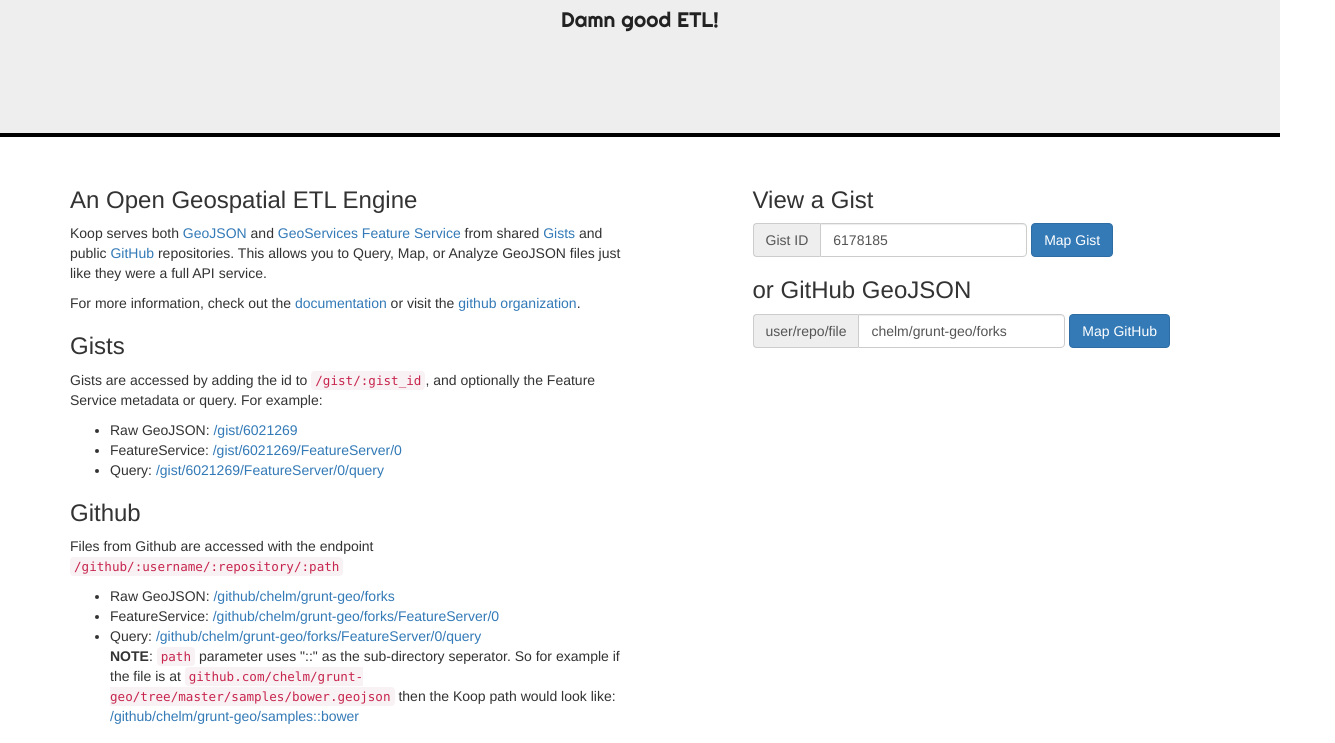
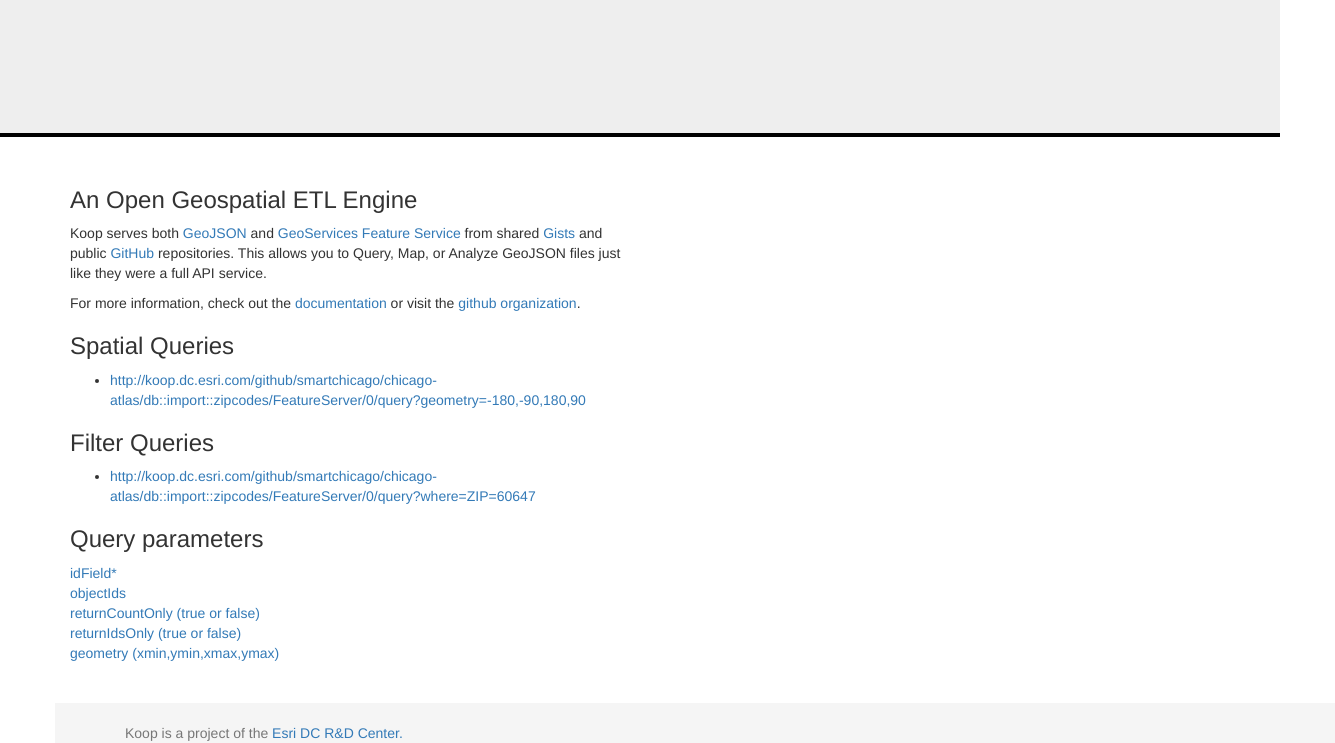
Before and after one commit to oppoudel/koop-baltimore, a website: page views/public/index.html in a window 1280 px wide. Shown: the part 143-886 px from the top of the page, 1335 px wide, since content can reach past the window. Drawn offline with nearby package versions, Linux system fonts and the light colour scheme.

Commit message:
Updated Index.html

```diff
--- a/views/public/index.html
+++ b/views/public/index.html
@@ -1,7 +1,8 @@
 <!DOCTYPE html>
 <html>
+
 <head>
-  <title>Koop</title>
+  <title>Baltimore Koop-Socrata</title>
   <meta name="viewport" content="width=device-width, initial-scale=1, maximum-scale=1" />
   <link rel="stylesheet" href="http://fonts.googleapis.com/css?family=Righteous">
   <link rel="stylesheet" href="//maxcdn.bootstrapcdn.com/bootstrap/3.3.5/css/bootstrap.min.css">
@@ -9,14 +10,17 @@
     /**
      * sticky footer styles
      */
+
     html {
       position: relative;
       min-height: 100%;
     }
+
     body {
       /* Margin bottom by footer height */
       margin-bottom: 100px;
     }
+
     .footer {
       position: absolute;
       bottom: 0;
@@ -37,10 +41,12 @@
       min-height: 280px;
       border-bottom: 4px solid black;
     }
+
     .jumbotron a {
       color: #222;
       text-decoration: none;
     }
+
     .footer .text-muted {
       margin: 20px 0;
     }
@@ -52,7 +58,6 @@
     <div class="container">
       <a href="https://koopjs.github.io/">
         <h1>Koop</h1>
-        <span>Damn good ETL!</span>
       </a>
     </div>
   </div>
@@ -62,51 +67,24 @@
       <div class="col-md-6">
         <h3>An Open Geospatial ETL Engine</h3>
 
-        <p>Koop serves both <a href="http://geojson.org" target="_blank">GeoJSON</a> and <a href="http://maps.esri.com/apl4/sdk/rest/featureserver.html" target="_blank">GeoServices Feature Service</a> from shared <a href="http://gist.github.com" target="_blank">Gists</a> and  public <a href="http://github.com">GitHub</a> repositories. This allows you to Query, Map, or Analyze GeoJSON files just like they were a full API service.</p>
+        <p>Koop serves both <a href="http://geojson.org" target="_blank">GeoJSON</a> and <a href="http://maps.esri.com/apl4/sdk/rest/featureserver.html"
+            target="_blank">GeoServices Feature Service</a> from shared <a href="http://gist.github.com" target="_blank">Gists</a>          and public <a href="http://github.com">GitHub</a> repositories. This allows you to Query, Map, or Analyze GeoJSON
+          files just like they were a full API service.</p>
 
         <p>For more information, check out the <a href="https://koopjs.github.io/">documentation</a> or visit the <a href="https://github.com/koopjs">github organization</a>.</p>
-
-        <h3>Gists</h3>
-
-        <p>Gists are accessed by adding the id to <code>/gist/:gist_id</code>, and optionally the Feature Service metadata or query. For example:</p>
-
-        <ul>
-          <li>Raw GeoJSON: <a href="/gist/6021269/" target="_blank">/gist/6021269</a></li>
-          <li>FeatureService: <a href="/gist/6021269/FeatureServer/0" target="_blank">/gist/6021269/FeatureServer/0</a></li>
-          <li>Query: <a href="/gist/6021269/FeatureServer/0/query" target="_blank">/gist/6021269/FeatureServer/0/query</a></li>
-        </ul>
-
-        <h3>Github</h3>
-
-        <p>Files from Github are accessed with the endpoint <code>/github/:username/:repository/:path</code></p>
-
-        <ul>
-          <li>Raw GeoJSON: <a href="/github/chelm/grunt-geo/forks" target="_blank">/github/chelm/grunt-geo/forks</a></li>
-          <li>FeatureService: <a href="/github/chelm/grunt-geo/forks/FeatureServer/0" target="_blank">/github/chelm/grunt-geo/forks/FeatureServer/0</a></li>
-          <li>Query: <a href="/github/chelm/grunt-geo/forks/FeatureServer/0/query" target="_blank">/github/chelm/grunt-geo/forks/FeatureServer/0/query</a></li>
-          <strong>NOTE</strong>: <code>path</code> parameter uses "::" as the sub-directory seperator. So for example if the file is at <code>github.com/chelm/grunt-geo/tree/master/samples/bower.geojson</code> then the Koop path would look like:
-            <a href="/github/chelm/grunt-geo/samples::bower" target="_blank">/github/chelm/grunt-geo/samples::bower</a>
-        </ul>
-
-        <h3>Previews</h3>
-
-        <p>Koop can preview any gist or github file using the simple view endpoints:</p>
-
-        <ul>
-          <li>Gist: <a href="/gist" target="_blank">/gist</a></li>
-          <li>Github: <a href="/github" target="_blank">/github</a></li>
-        </ul>
 
         <h3>Spatial Queries</h3>
 
         <ul>
-          <li><a href="http://koop.dc.esri.com/github/smartchicago/chicago-atlas/db::import::zipcodes/FeatureServer/0/query?geometry=-180,-90,180,90" target="_blank">http://koop.dc.esri.com/github/smartchicago/chicago-atlas/db::import::zipcodes/FeatureServer/0/query?geometry=-180,-90,180,90</a></li>
+          <li><a href="http://koop.dc.esri.com/github/smartchicago/chicago-atlas/db::import::zipcodes/FeatureServer/0/query?geometry=-180,-90,180,90"
+              target="_blank">http://koop.dc.esri.com/github/smartchicago/chicago-atlas/db::import::zipcodes/FeatureServer/0/query?geometry=-180,-90,180,90</a></li>
         </ul>
 
         <h3>Filter Queries</h3>
 
         <ul>
-          <li><a href='http://koop.dc.esri.com/github/smartchicago/chicago-atlas/db::import::zipcodes/FeatureServer/0/query?where=ZIP=60647' target="_blank">http://koop.dc.esri.com/github/smartchicago/chicago-atlas/db::import::zipcodes/FeatureServer/0/query?where=ZIP=60647</a></li>
+          <li><a href='http://koop.dc.esri.com/github/smartchicago/chicago-atlas/db::import::zipcodes/FeatureServer/0/query?where=ZIP=60647'
+              target="_blank">http://koop.dc.esri.com/github/smartchicago/chicago-atlas/db::import::zipcodes/FeatureServer/0/query?where=ZIP=60647</a></li>
         </ul>
 
         <h3>Query parameters</h3>
@@ -120,9 +98,10 @@
             </div>
             <div id="collapse_id" class="accordion-body collapse">
               <div class="accordion-inner">
-                * the params is specific to koop and is not part of the FeatureService spec
-                specifies what field to use as the ObjectID field
-                <ul><li><a href="/gist/6021269/FeatureServer/0/query?idField=id">/geojson/snow/FeatureServer/0/query?idField=id</a></li></ul>
+                * the params is specific to koop and is not part of the FeatureService spec specifies what field to use as the ObjectID field
+                <ul>
+                  <li><a href="/gist/6021269/FeatureServer/0/query?idField=id">/geojson/snow/FeatureServer/0/query?idField=id</a></li>
+                </ul>
               </div>
             </div>
           </div>
@@ -135,7 +114,9 @@
             <div id="collapse_objectid" class="accordion-body collapse">
               <div class="accordion-inner">
                 returns only the features that match a given objectId
-                <ul><li><a href="/gist/6021269/FeatureServer/0/query?objectIds=1,2,3">/geojson/snow/FeatureServer/0/query?objectIds=1,2,3</a></li></ul>
+                <ul>
+                  <li><a href="/gist/6021269/FeatureServer/0/query?objectIds=1,2,3">/geojson/snow/FeatureServer/0/query?objectIds=1,2,3</a></li>
+                </ul>
               </div>
             </div>
           </div>
@@ -148,7 +129,9 @@
             <div id="collapse_returncountonly" class="accordion-body collapse">
               <div class="accordion-inner">
                 if true, returns only the count of features that would be returned based on other query params
-                <ul><li><a href="/gist/6021269/FeatureServer/0/query?returnCountOnly=true">/geojson/snow/FeatureServer/0/query?returnCountOnly=true</a></li></ul>
+                <ul>
+                  <li><a href="/gist/6021269/FeatureServer/0/query?returnCountOnly=true">/geojson/snow/FeatureServer/0/query?returnCountOnly=true</a></li>
+                </ul>
               </div>
             </div>
           </div>
@@ -161,7 +144,9 @@
             <div id="collapse_returnidsonly" class="accordion-body collapse">
               <div class="accordion-inner">
                 returns only the Ids of the feature that would be returned based on other params
-                <ul><li><a href="/gist/6021269/FeatureServer/0/query?returnIdsOnly=true">/geojson/snow/FeatureServer/0/query?returnIdsOnly=true</a></li></ul>
+                <ul>
+                  <li><a href="/gist/6021269/FeatureServer/0/query?returnIdsOnly=true">/geojson/snow/FeatureServer/0/query?returnIdsOnly=true</a></li>
+                </ul>
               </div>
             </div>
           </div>
@@ -174,62 +159,36 @@
             <div id="collapse_geometry" class="accordion-body collapse">
               <div class="accordion-inner">
                 sets a geometry filter and returns only features that are within the given geometry
-                <ul><li><a href="/gist/6021269/FeatureServer/0/query?geometry=-110,30,-106,50">/geojson/snow/FeatureServer/0/query?geometry=-110,30,-106,50</a></li></ul>
+                <ul>
+                  <li><a href="/gist/6021269/FeatureServer/0/query?geometry=-110,30,-106,50">/geojson/snow/FeatureServer/0/query?geometry=-110,30,-106,50</a></li>
+                </ul>
               </div>
             </div>
           </div>
         </div>
       </div>
 
-      <div class="col-md-5 col-md-offset-1">
-        <h3>View a Gist</h3>
-
-        <div class="form-inline">
-          <div class="form-group">
-            <div class="input-group">
-              <div class="input-group-addon">Gist ID</div>
-              <input type="text" id="gist" class="form-control" value="6178185" placeholder="Enter a gist ID">
-            </div>
-          </div>
-          <button class="btn btn-primary" onClick="submitGist()">Map Gist</button>
-        </div>
-
-        <h3>or GitHub GeoJSON</h3>
-
-        <div class="form-inline">
-          <div class="form-group">
-            <div class="input-group">
-              <div class="input-group-addon">user/repo/file</div>
-              <input type="text" id="github" class="sample-input form-control" value="chelm/grunt-geo/forks" placeholder="Path to a geojson file: user/repo/file">
-            </div>
-          </div>
-          <button class="btn btn-primary" onClick="submitGithub()">Map GitHub</button>
-        </div>
-      </div>
-    </div>
-  </div>
-
-  <footer class="footer">
-    <div class="container">
-      <p class="text-muted">Koop is a project of the <a href="http://dc.esri.com/">Esri DC R&amp;D Center.</p>
+      <footer class="footer">
+        <div class="container">
+          <p class="text-muted">Koop is a project of the <a href="http://dc.esri.com/">Esri DC R&amp;D Center.</p>
     </div>
   </footer>
 
   <script type="text/javascript" src="//cdnjs.cloudflare.com/ajax/libs/jquery/2.1.0/jquery.min.js"></script>
   <script type="text/javascript" src="//maxcdn.bootstrapcdn.com/bootstrap/3.3.5/js/bootstrap.min.js"></script>
   <script>
-    function submitGist () {
+    function submitGist() {
       var val = document.getElementById('gist').value;
       if (val) {
         go('/gist/' + val + '/preview');
       }
     }
 
-    function submitGithub () {
+    function submitGithub() {
       var val = document.getElementById('github').value.split('/');
       var user = val.shift();
       var repo = val.shift();
-      if (val.length > 1){
+      if (val.length > 1) {
         var path = val.join('::');
       } else {
         var path = val[0];
@@ -239,7 +198,7 @@
       }
     }
 
-    function go (path) {
+    function go(path) {
       location.href = path;
     }
   </script>
```
